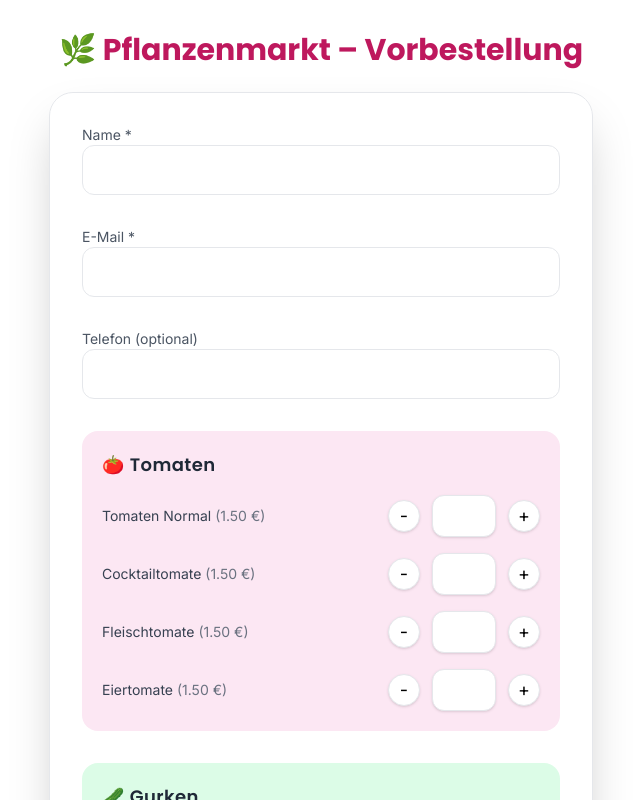
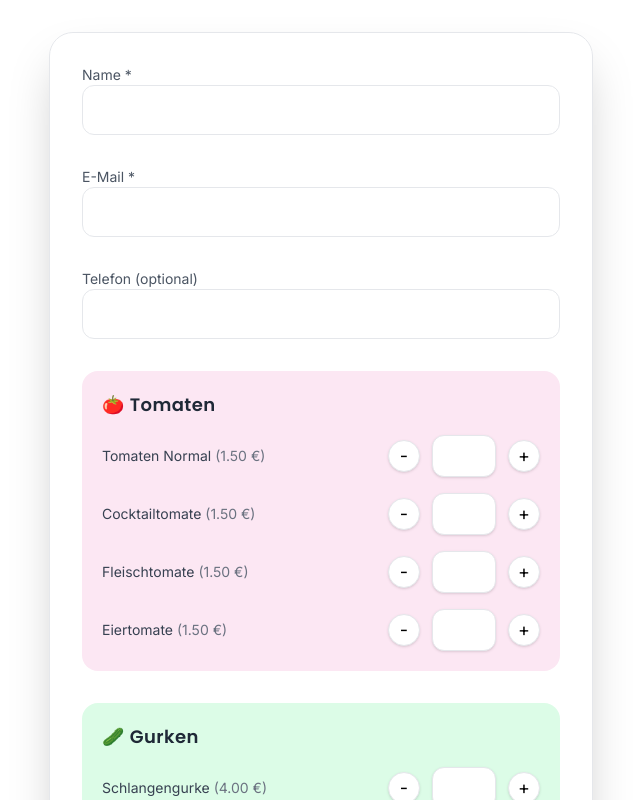
Before and after one commit to cabrauck/react_plant_order_form, a React (Vite) app: page / in a window 1280 px wide. Shown: the top 800 px of the page, without its empty margins (319-959 px from the left). Built offline with nearby package versions, Linux system fonts and the light colour scheme.

Commit message:
moved admin link

```diff
--- a/src/Bestellformular.jsx
+++ b/src/Bestellformular.jsx
@@ -15,7 +15,7 @@ const PREISLISTE = [
 ];
 
 export default function Bestellformular() {
-  const [formData, setFormData] = useState({ name: "", email: "" });
+  const [formData, setFormData] = useState({ name: "", email: "", telefon: "" });
   const [submitted, setSubmitted] = useState(false);
   const isAdmin = new URLSearchParams(window.location.search).get('admin') === '1';
 
@@ -90,25 +90,18 @@ export default function Bestellformular() {
     { key: "sonst", label: "🌶️ Sonstiges" }
   ];
 
-  if (submitted) {
   return (
-      <div className="max-w-xl mx-auto mt-8 p-6 rounded-lg bg-gradient-to-br from-pink-100 via-white to-blue-100 text-center shadow-xl">
-        <h2 className="text-3xl font-bold text-pink-600 mb-2 font-display">🌸 Vielen Dank!</h2>
-        <p className="text-gray-700 font-body">Deine Bestellung wurde erfolgreich übermittelt.</p>
+    <form onSubmit={handleSubmit} className="max-w-xl mx-auto mt-8 space-y-6 px-4 font-body">
       {isAdmin && (
-          <div className="mt-6">
-            <a href="/api/bestellen" download className="bg-blue-600 hover:bg-blue-700 text-white py-3 px-6 rounded-lg font-semibold">
+        <div className="text-right">
+          <a href="/api/bestellen" download className="inline-block mb-4 bg-blue-600 hover:bg-blue-700 text-white py-2 px-4 rounded-lg font-semibold">
             📥 Bestellungen herunterladen
           </a>
         </div>
       )}
-      </div>
-    );
-  }
 
-  return (
-    <form onSubmit={handleSubmit} className="max-w-xl mx-auto mt-8 space-y-6 px-4 font-body">
-      <h1 className="text-center text-2xl sm:text-3xl font-bold text-pink-700 font-display mb-2">🌿 Pflanzenmarkt – Vorbestellung</h1>
+      {!submitted ? (
+        <>
           <div className="bg-white/70 backdrop-blur-md shadow-2xl rounded-3xl p-6 sm:p-8 space-y-8 border border-gray-200">
             <div>
               <label htmlFor="name" className="block text-sm font-medium text-gray-600">Name *</label>
@@ -180,6 +173,13 @@ export default function Bestellformular() {
               </button>
             </div>
           </div>
+        </>
+      ) : (
+        <div className="p-6 bg-gradient-to-br from-pink-100 via-white to-blue-100 rounded-lg shadow-xl text-center">
+          <h2 className="text-3xl font-bold text-pink-600 mb-2 font-display">🌸 Vielen Dank!</h2>
+          <p className="text-gray-700 font-body">Deine Bestellung wurde erfolgreich übermittelt.</p>
+        </div>
+      )}
     </form>
   );
 }
```
Lines whose indentation alone changed are shown as unchanged.
